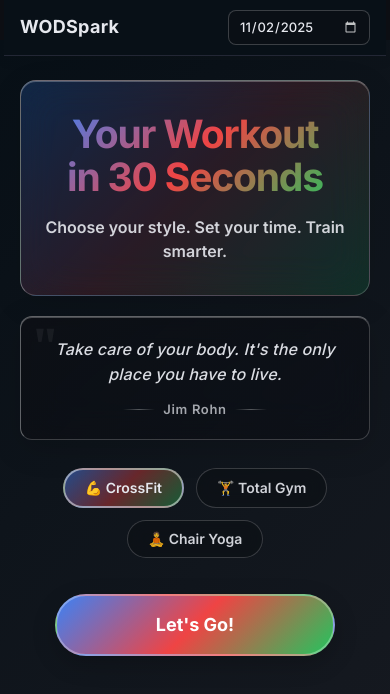
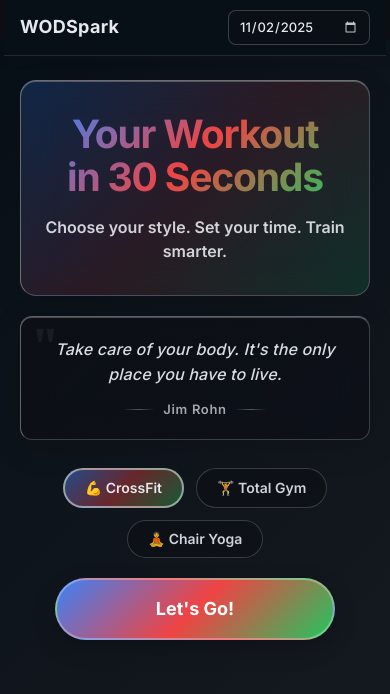
Before and after one commit to drobins25/crossfit-wod-generator, a React (Vite) app: page / in a window 390 px wide. Shown: the top 694 px of the page. Built offline with nearby package versions, Linux system fonts and the light colour scheme.

Commit message:
Updated mobile styles.

```diff
--- a/src/Board.tsx
+++ b/src/Board.tsx
@@ -28,7 +28,12 @@ export default function Board({ layout = 'grid' }: BoardProps) {
   const overlayActive = layout === 'grid' && (equipmentExpanded || focusExpanded)
 
   return (
-    <div style={{ padding: layout === 'stacked' ? 0 : 16, overflow: 'hidden', position: 'relative' }}>
+    <div style={{
+      padding: layout === 'stacked' ? 0 : 16,
+      overflow: 'hidden',
+      position: 'relative',
+      overscrollBehavior: 'none'
+    }}>
       {/* Overlay backdrop */}
       {overlayActive && (
         <div
--- a/src/steps/HeroStep.tsx
+++ b/src/steps/HeroStep.tsx
@@ -20,7 +20,7 @@ export function HeroStep({ workoutType, setWorkoutType, onNext }: Props) {
       background: 'linear-gradient(135deg, var(--panel), var(--panel-2))',
       backgroundAttachment: 'fixed',
       margin: '-20px -20px -20px -20px',
-      padding: '20px',
+      padding: '20px 20px 40px 20px',
       flex: 1,
       display: 'flex',
       flexDirection: 'column',
@@ -204,7 +204,7 @@ export function HeroStep({ workoutType, setWorkoutType, onNext }: Props) {
       <div style={{
         display: 'flex',
         justifyContent: 'center',
-        marginTop: '16px',
+        marginTop: '0',
         padding: '0 16px',
         width: '100%'
       }}>
--- a/src/wizard/WizardControls.tsx
+++ b/src/wizard/WizardControls.tsx
@@ -358,6 +358,8 @@ function WizardSteps() {
           padding: '40px 20px 40px 20px',
           minHeight: 'calc(100vh - 60px)',
           overflowX: 'hidden',
+          overscrollBehavior: 'none',
+          WebkitOverflowScrolling: 'auto',
         }}>
           {/* Back button */}
           <button
```
